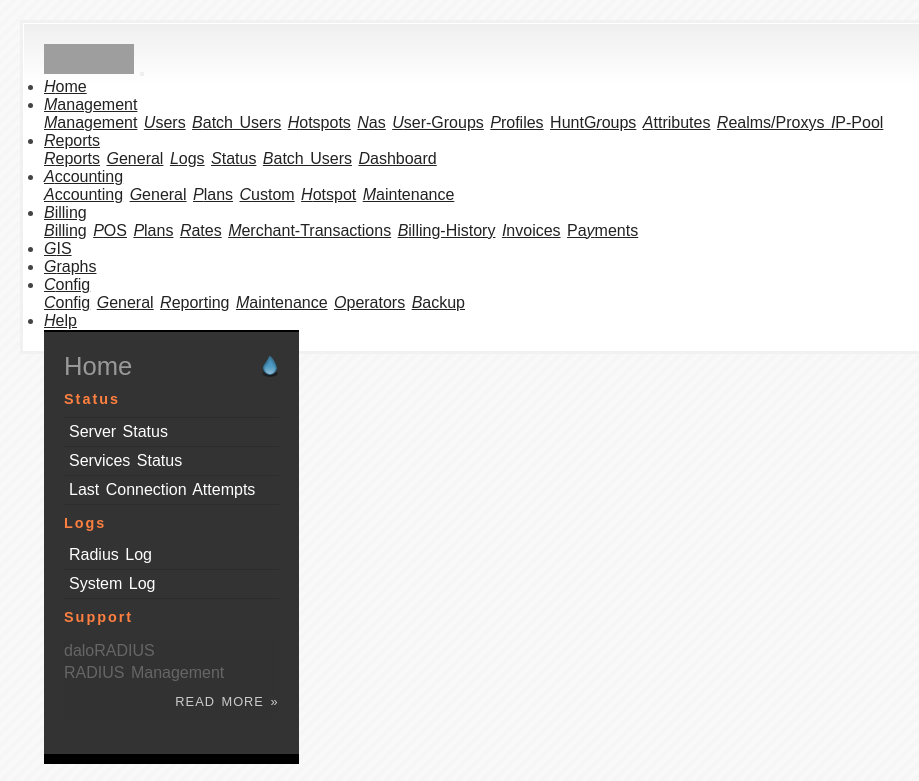
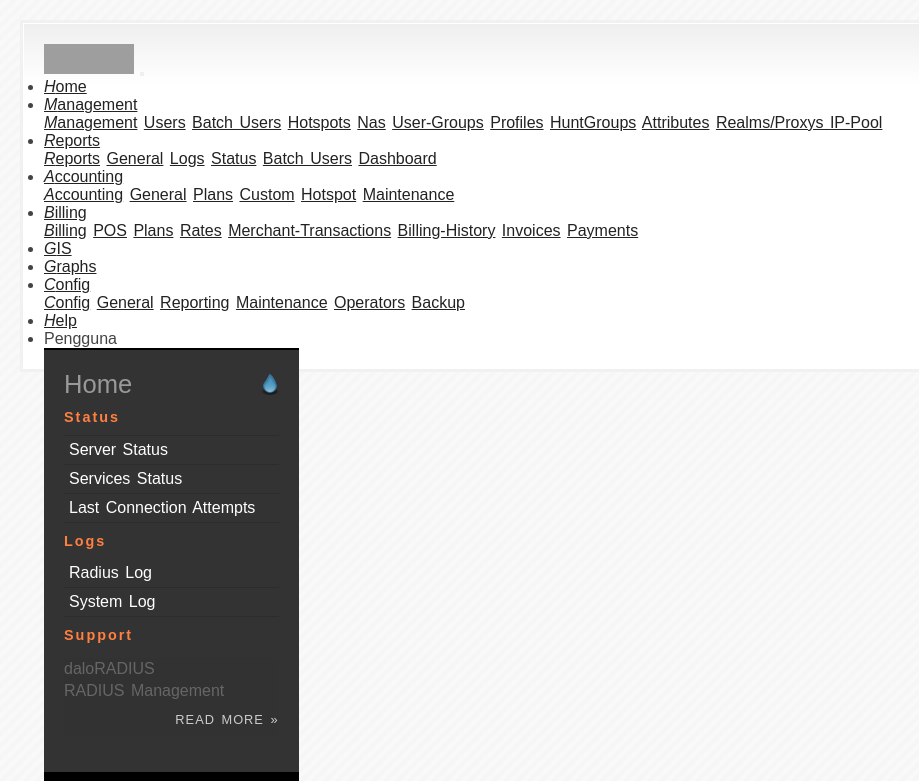
Before and after one commit to afiffarishudaifi/daloRADIUS_new, a PHP site: page /signup-paypal/menu-home.php in a window 1280 px wide. Shown: the top 781 px of the page, without its empty margins (0-919 px from the left). Run offline with PHP 8.4, Linux system fonts and the light colour scheme; a stand-in replaces the project's code that opens the database connection; grey boxes are pictures that could not be loaded.

Commit message:
commit navbar log out

```diff
--- a/_partials/navbar.php
+++ b/_partials/navbar.php
@@ -24,16 +24,16 @@
                     <a class="dropdown-item" href="mng-main.php"
                         <?php echo ($m_active == "Management") ? "class=\"active\"" : "" ?>><?php echo t('menu', 'Managment'); ?>
                     </a>
-                    <a class="dropdown-item" href="mng-users.php"><em>U</em>sers</a>
-                    <a class="dropdown-item" href="mng-batch.php"><em>B</em>atch Users</a>
-                    <a class="dropdown-item" href="mng-hs.php"><em>H</em>otspots</a>
-                    <a class="dropdown-item" href="mng-rad-nas.php"><em>N</em>as</a>
-                    <a class="dropdown-item" href="mng-rad-usergroup.php"><em>U</em>ser-Groups</a>
-                    <a class="dropdown-item" href="mng-rad-profiles.php"><em>P</em>rofiles</a>
-                    <a class="dropdown-item" href="mng-rad-hunt.php">HuntG<em>r</em>oups</a>
-                    <a class="dropdown-item" href="mng-rad-attributes.php"><em>A</em>ttributes</a>
-                    <a class="dropdown-item" href="mng-rad-realms.php"><em>R</em>ealms/Proxys </a>
-                    <a class="dropdown-item" href="mng-rad-ippool.php"><em>I</em>P-Pool </a>
+                    <a class="dropdown-item" href="mng-users.php">Users</a>
+                    <a class="dropdown-item" href="mng-batch.php">Batch Users</a>
+                    <a class="dropdown-item" href="mng-hs.php">Hotspots</a>
+                    <a class="dropdown-item" href="mng-rad-nas.php">Nas</a>
+                    <a class="dropdown-item" href="mng-rad-usergroup.php">User-Groups</a>
+                    <a class="dropdown-item" href="mng-rad-profiles.php">Profiles</a>
+                    <a class="dropdown-item" href="mng-rad-hunt.php">HuntGroups</a>
+                    <a class="dropdown-item" href="mng-rad-attributes.php">Attributes</a>
+                    <a class="dropdown-item" href="mng-rad-realms.php">Realms/Proxys </a>
+                    <a class="dropdown-item" href="mng-rad-ippool.php">IP-Pool </a>
                 </div>
             </li>
             <li class="nav-item dropdown">
@@ -46,11 +46,11 @@
                         <?php echo ($m_active == "Reports") ? "class=\"active\"" : "" ?>><?php echo t('menu', 'Reports'); ?>
                     </a>
 
-                    <a class="dropdown-item" href="rep-main.php"><em>G</em>eneral</a>
-                    <a class="dropdown-item" href="rep-logs.php"><em>L</em>ogs</a>
-                    <a class="dropdown-item" href="rep-status.php"><em>S</em>tatus</a>
-                    <a class="dropdown-item" href="rep-batch.php"><em>B</em>atch Users</a>
-                    <a class="dropdown-item" href="rep-hb.php"><em>D</em>ashboard</a>
+                    <a class="dropdown-item" href="rep-main.php">General</a>
+                    <a class="dropdown-item" href="rep-logs.php">Logs</a>
+                    <a class="dropdown-item" href="rep-status.php">Status</a>
+                    <a class="dropdown-item" href="rep-batch.php">Batch Users</a>
+                    <a class="dropdown-item" href="rep-hb.php">Dashboard</a>
                 </div>
             </li>
             <li class="nav-item dropdown">
@@ -62,11 +62,11 @@
                     <a class="dropdown-item" href="rep-main.php"
                         <?php echo ($m_active == "Accounting") ? "class=\"active\"" : "" ?>><?php echo t('menu', 'Accounting'); ?>
                     </a>
-                    <a class="dropdown-item" href="acct-main.php"><em>G</em>eneral</a>
-                    <a class="dropdown-item" href="acct-plans.php"><em>P</em>lans</a>
-                    <a class="dropdown-item" href="acct-custom.php"><em>C</em>ustom</a>
-                    <a class="dropdown-item" href="acct-hotspot.php"><em>H</em>otspot</a>
-                    <a class="dropdown-item" href="acct-maintenance.php"><em>M</em>aintenance</a>
+                    <a class="dropdown-item" href="acct-main.php">General</a>
+                    <a class="dropdown-item" href="acct-plans.php">Plans</a>
+                    <a class="dropdown-item" href="acct-custom.php">Custom</a>
+                    <a class="dropdown-item" href="acct-hotspot.php">Hotspot</a>
+                    <a class="dropdown-item" href="acct-maintenance.php">Maintenance</a>
                 </div>
             </li>
             <li class="nav-item dropdown">
@@ -78,13 +78,13 @@
                     <a class="dropdown-item" href="rep-main.php"
                         <?php echo ($m_active == "Billing") ? "class=\"active\"" : "" ?>><?php echo t('menu', 'Billing'); ?>
                     </a>
-                    <a class="dropdown-item" href="bill-pos.php"><em>P</em>OS</a>
-                    <a class="dropdown-item" href="bill-plans.php"><em>P</em>lans</a>
-                    <a class="dropdown-item" href="bill-rates.php"><em>R</em>ates</a>
-                    <a class="dropdown-item" href="bill-merchant.php"><em>M</em>erchant-Transactions</a>
-                    <a class="dropdown-item" href="bill-history.php"><em>B</em>illing-History</a>
-                    <a class="dropdown-item" href="bill-invoice.php"><em>I</em>nvoices</a>
-                    <a class="dropdown-item" href="bill-payments.php">Pa<em>y</em>ments</a>
+                    <a class="dropdown-item" href="bill-pos.php">POS</a>
+                    <a class="dropdown-item" href="bill-plans.php">Plans</a>
+                    <a class="dropdown-item" href="bill-rates.php">Rates</a>
+                    <a class="dropdown-item" href="bill-merchant.php">Merchant-Transactions</a>
+                    <a class="dropdown-item" href="bill-history.php">Billing-History</a>
+                    <a class="dropdown-item" href="bill-invoice.php">Invoices</a>
+                    <a class="dropdown-item" href="bill-payments.php">Payments</a>
                 </div>
             </li>
             <li class="nav-item d-none d-sm-inline-block">
@@ -105,11 +105,11 @@
                     <a class="dropdown-item" href="rep-main.php"
                         <?php echo ($m_active == "Config") ? "class=\"active\"" : "" ?>><?php echo t('menu', 'Config'); ?>
                     </a>
-                    <a class="dropdown-item" href="config-main.php"><em>G</em>eneral</a>
-                    <a class="dropdown-item" href="config-reports.php"><em>R</em>eporting</a>
-                    <a class="dropdown-item" href="config-maint.php"><em>M</em>aintenance</a>
-                    <a class="dropdown-item" href="config-operators.php"><em>O</em>perators</a>
-                    <a class="dropdown-item" href="config-backup.php"><em>B</em>ackup</a>
+                    <a class="dropdown-item" href="config-main.php">General</a>
+                    <a class="dropdown-item" href="config-reports.php">Reporting</a>
+                    <a class="dropdown-item" href="config-maint.php">Maintenance</a>
+                    <a class="dropdown-item" href="config-operators.php">Operators</a>
+                    <a class="dropdown-item" href="config-backup.php">Backup</a>
                 </div>
             </li>
             <li class="nav-item d-none d-sm-inline-block">
@@ -118,5 +118,15 @@
                 </a>
             </li>
         </ul>
+        <ul class="navbar-nav ml-auto">
+            <!-- User Account: style can be found in dropdown.less -->
+            <li class="dropdown user user-menu">
+                Pengguna<?php //echo $getUser;
+                        ?>
+                <a href="graph-main.php">
+                    <span class="fa fa-sign-out" style="color: black;"></span>
+                </a>
+            </li>
+        </ul>
     </div>
 </nav>
```
